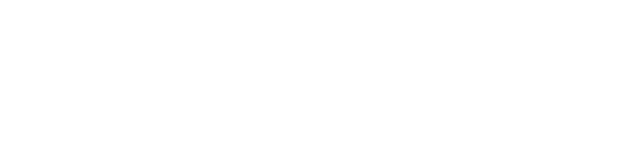
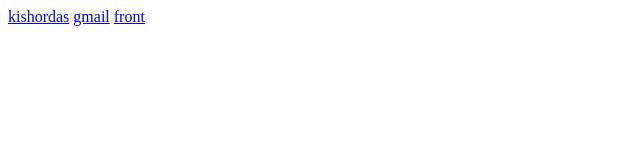
Before and after one commit to Kishor1514621/SoftwareProjects3, a plain HTML site: page contacts.html in a window 1280 px wide. Shown: the whole page, without its empty margins (0-640 px from the left). Drawn offline with Linux system fonts and the light colour scheme.

Commit message:
new code added

```diff
--- a/contacts.html
+++ b/contacts.html
@@ -4,9 +4,11 @@
     <meta charset="UTF-8">
     <meta http-equiv="X-UA-Compatible" content="IE=edge">
     <meta name="viewport" content="width=device-width, initial-scale=1.0">
-    <title>Contacts</title>
+    <title>MY Information</title>
 </head>
 <body>
-
+    <a href="www.facebook.com/kishordas">kishordas</a>
+    <a href="gmail.com">gmail</a>
+    <a href="index.html">front</a>
 </body>
 </html>
```
Also changed, not shown: index.html (+1 -0 lines).
